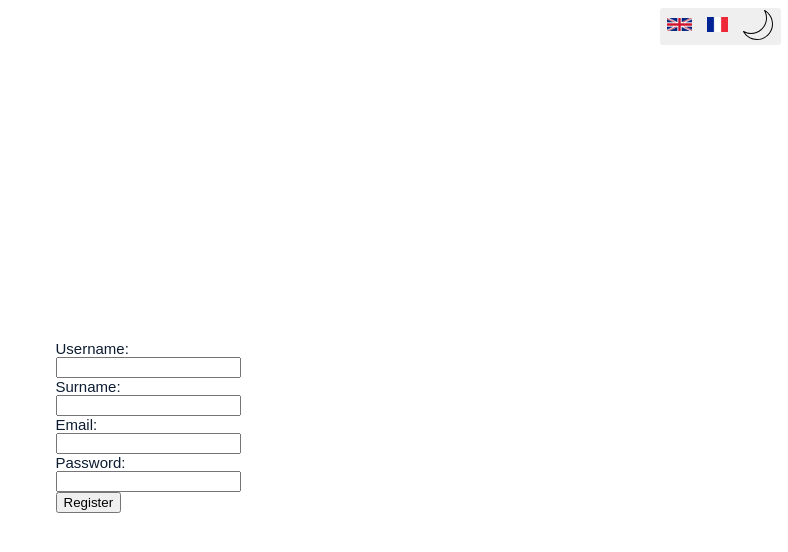
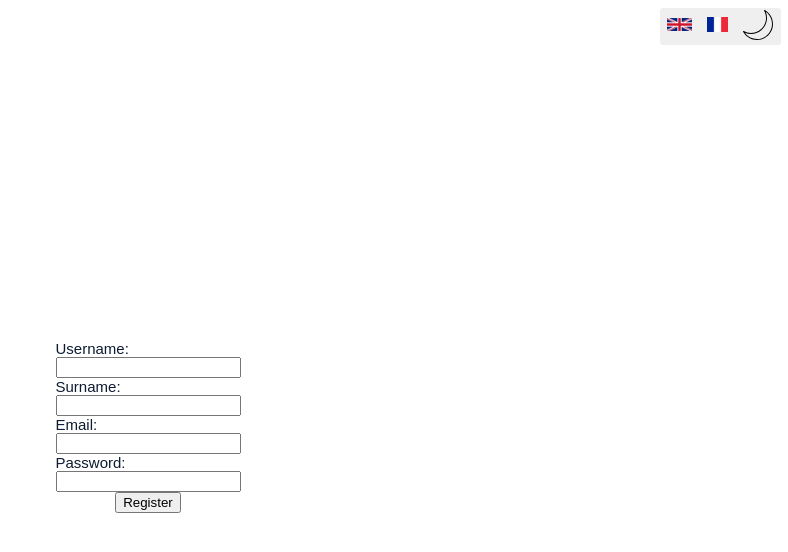
Before and after one commit to faouzi-ait/frontend-starter, a React (Create React App) app: page /register in a window 1280 px wide. Shown: the top 552 px of the page, without its empty margins (492-1280 px from the left). Built offline with nearby package versions, Linux system fonts and the light colour scheme.

Commit message:
Fixed account activation message handling

```diff
--- a/src/components/pages/Login.js
+++ b/src/components/pages/Login.js
@@ -1,4 +1,4 @@
-import React, { useState } from 'react';
+import React, { useState, useEffect } from 'react';
 import { useSelector, useDispatch } from 'react-redux';
 import { THEMES } from '../../redux/types';
 import { t } from '../../i18n/translate';
@@ -18,6 +18,21 @@ function Login() {
     (state) => state.login
   );
 
+  const activationLandingScreen = (query) => {
+    const queryString = query;
+    const urlParams = new URLSearchParams(queryString);
+    const status = urlParams.get('status');
+
+    switch (status) {
+      case 'activated':
+        return 'Your account is now activated';
+      case 'expired':
+        return 'Your activation token has expired, please renew your token and try again';
+      case 'already_activated':
+        return 'Your account is already active, please login to access your account';
+    }
+  };
+
   const onSubmit = (e) => {
     e.preventDefault();
 
@@ -35,6 +50,7 @@ function Login() {
 
   return (
     <div className={`baseTheme app ${isDark ? THEMES.DARK : THEMES.LIGHT}`}>
+      {activationLandingScreen(window.location.search)}
       <div className="loginForm">
         <form onSubmit={onSubmit}>
           <div>
--- a/src/components/pages/Register.js
+++ b/src/components/pages/Register.js
@@ -77,7 +77,7 @@ function Register() {
               errors.data &&
               errors.data.message &&
               errors.data.message}
-            {user && user.message && user.message}
+            {user && user.message && 'Registration successful, thank you.'}
           </div>
         </form>
       </div>
--- a/src/redux/sagas/register.js
+++ b/src/redux/sagas/register.js
@@ -16,7 +16,6 @@ export function* user_registration({ payload }) {
   const result = yield call(register, payload);
 
   if (result.error) {
-    console.log(result);
     yield put(registering(false));
     const { data, status } = result.error.response;
     yield put(register_user_failure({ data, status }));
--- a/src/sass/partials/4 - pages/_login.scss
+++ b/src/sass/partials/4 - pages/_login.scss
@@ -8,3 +8,11 @@
 label {
     display: block;
 }
+
+form {
+    width: 50%;
+    display: flex;
+    flex-direction: column;
+    justify-content: center;
+    align-items: center;
+}
```
